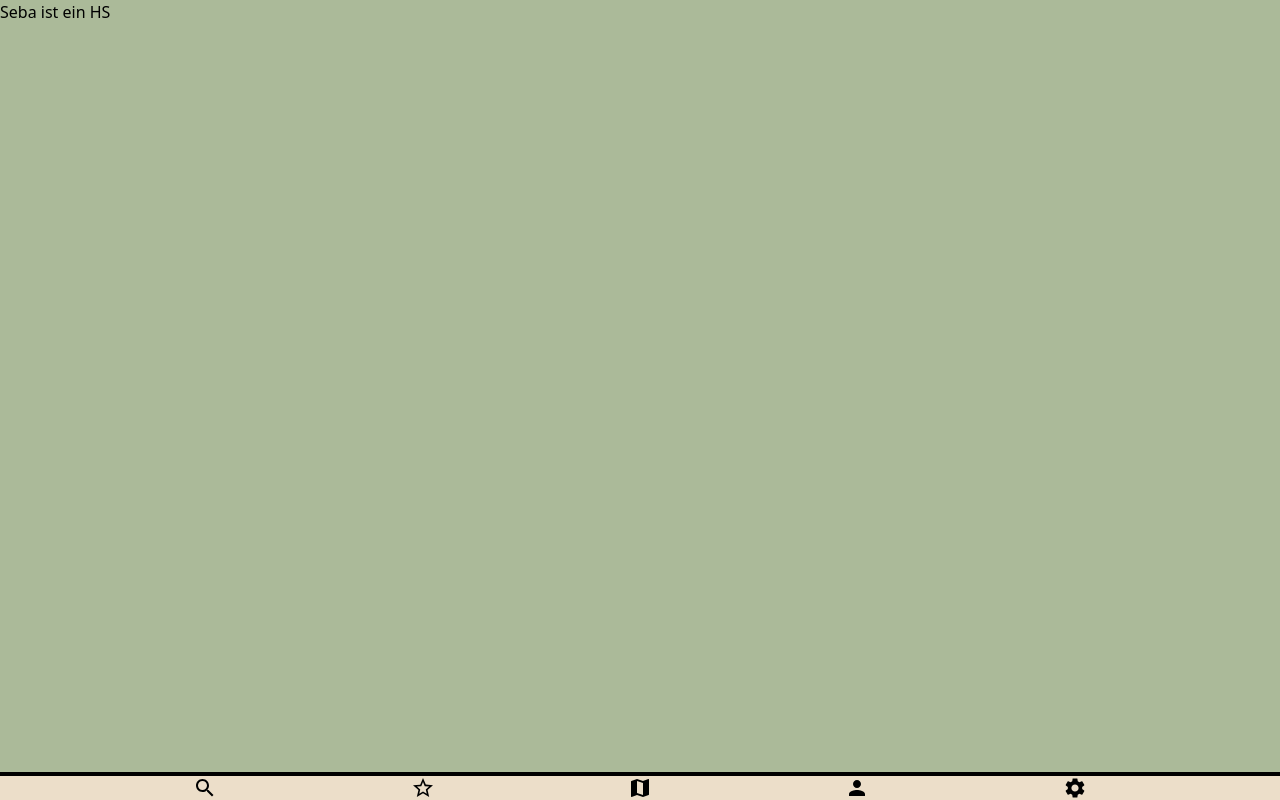
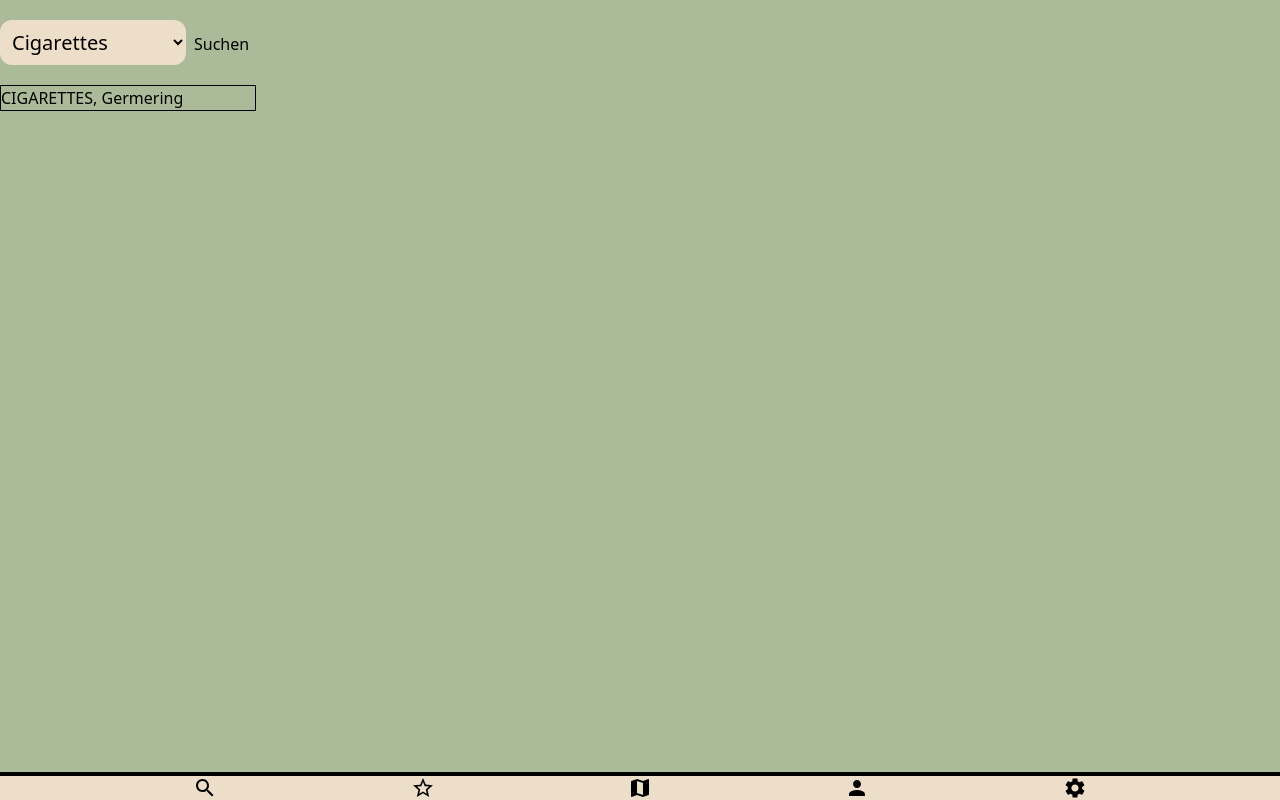
Before and after one commit to LemonEatar/CigSnacks, a Next.js app: page /search in a window 1280 px wide. Built offline with nearby package versions, Linux system fonts and the light colour scheme.

Commit message:
fixed scuffed search page

```diff
--- a/src/app/search/page.tsx
+++ b/src/app/search/page.tsx
@@ -1,18 +1,9 @@
-/*"use client";
+"use client";
 import { filterMachine } from "../actions";
 import { useState } from "react";
 
 export default function Page() {
   const [foodChoice, setFoodChoice] = useState("cigarettes");
-  const [maschines, setMaschines] = useState([
-    {
-      id: 2,
-      kind: "snacks",
-      cord: "(51.0551, 51.222)",
-      filled: 1,
-      ownerId: 1,
-    },
-  ]);
 
   return (
     <div className="w-full h-full mx-auto py-5 w-16">
@@ -36,19 +27,13 @@
             Farmers Market
           </option>
         </select>
-        <button className="px-2 py-2" onClick={() => filterMachine(foodChoice)}>
-          Suchen
-        </button>
+        <button className="px-2 py-2">Suchen</button>
       </div>
       <div className="py-5">
-        {filterMachine(foodChoice).then((val) =>
-          val.map((item) => <div key={item.id}>{item.kind}</div>),
-        )}
+        <div className="border border-5 border-black w-64">
+          {foodChoice.toUpperCase()}, Germering
+        </div>
       </div>
     </div>
   );
 }
-*/
-export default function Page() {
-  return <div>Seba ist ein HS</div>;
-}
```
